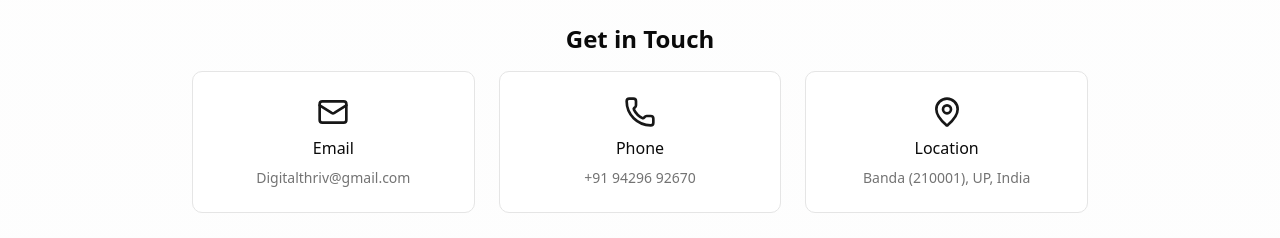
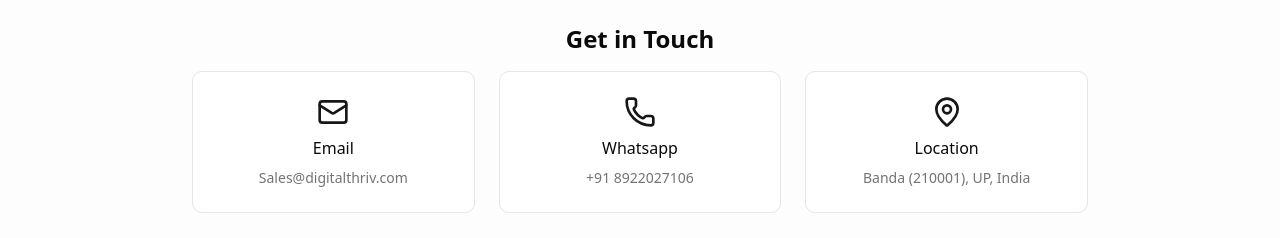
Before and after one commit to digitalthrivdev/dt-website, a Next.js app: page / in a window 1280 px wide. Shown: the part 3720-3958 px from the top of the page. Built offline with nearby package versions, Linux system fonts and the light colour scheme.

Commit message:
Update contact information and WhatsApp links

```diff
--- a/app/page.tsx
+++ b/app/page.tsx
@@ -32,7 +32,7 @@ export const APP_CONFIG = {
   logo: 'https://ik.imagekit.io/digitalthriv/digital-thriv/dt-logo.png',
   description: 'Order Confirmation and Verification Dashboard',
   whatsappNumber: '8922027106',
-  contactEmail: 'digitalthriv@gmail.com',
+  contactEmail: 'Support@digitalthriv.com',
   contactPhone: '+91 9673073070',
   contactAddress: 'BANDA, Uttar Pradesh 208025, India',
   whatsappCommunityUrl: 'https://chat.whatsapp.com/HzHEgYFDOFdKOBAfnMribl',
@@ -92,7 +92,7 @@ export default async function Home() {
                 className="w-full sm:w-auto text-xl px-12 py-6 h-auto shadow-lg hover:shadow-xl transition-all"
                 asChild
               >
-                <a href="https://wa.me/919429692670?text=Hello%2C%20interested%20in%20your%20web%20%26%20marketing%20services" target="_blank" rel="noopener noreferrer">
+                <a href="https://wa.me/918922027106?text=Hello%2C%20interested%20in%20your%20web%20%26%20marketing%20services" target="_blank" rel="noopener noreferrer">
                   Let&apos;s Talk
                   <ArrowRight className="ml-2 h-6 w-6" />
                 </a>
@@ -103,7 +103,7 @@ export default async function Home() {
                 className="w-full sm:w-auto text-xl px-12 py-6 h-auto shadow-lg hover:shadow-xl transition-all"
                 asChild
               >
-                <a href="https://wa.me/919429692670?text=Hello%2C%20I%27d%20like%20to%20get%20started%20with%20your%20services" target="_blank" rel="noopener noreferrer">
+                <a href="https://wa.me/918922027106?text=Hello%2C%20I%27d%20like%20to%20get%20started%20with%20your%20services" target="_blank" rel="noopener noreferrer">
                   Get Started
                   <Rocket className="ml-2 h-6 w-6" />
                 </a>
@@ -541,14 +541,14 @@ export default async function Home() {
                     <div className="flex flex-col items-center space-y-2 p-6 rounded-lg bg-background border hover:shadow-lg hover:-translate-y-2 transition-all duration-300">
                     <Mail className="h-8 w-8 text-primary" />
                     <span className="font-medium">Email</span>
-                    <span className="text-sm text-muted-foreground">Digitalthriv@gmail.com</span>
+                    <span className="text-sm text-muted-foreground">Sales@digitalthriv.com</span>
                     </div>
                   </ScrollAnimation>
                   <ScrollAnimation delay={300}>
                     <div className="flex flex-col items-center space-y-2 p-6 rounded-lg bg-background border hover:shadow-lg hover:-translate-y-2 transition-all duration-300">
                     <Phone className="h-8 w-8 text-primary" />
-                    <span className="font-medium">Phone</span>
-                    <span className="text-sm text-muted-foreground">+91 94296 92670</span>
+                    <span className="font-medium">Whatsapp</span>
+                    <span className="text-sm text-muted-foreground">+91 8922027106</span>
                     </div>
                   </ScrollAnimation>
                   <ScrollAnimation delay={400}>
```
